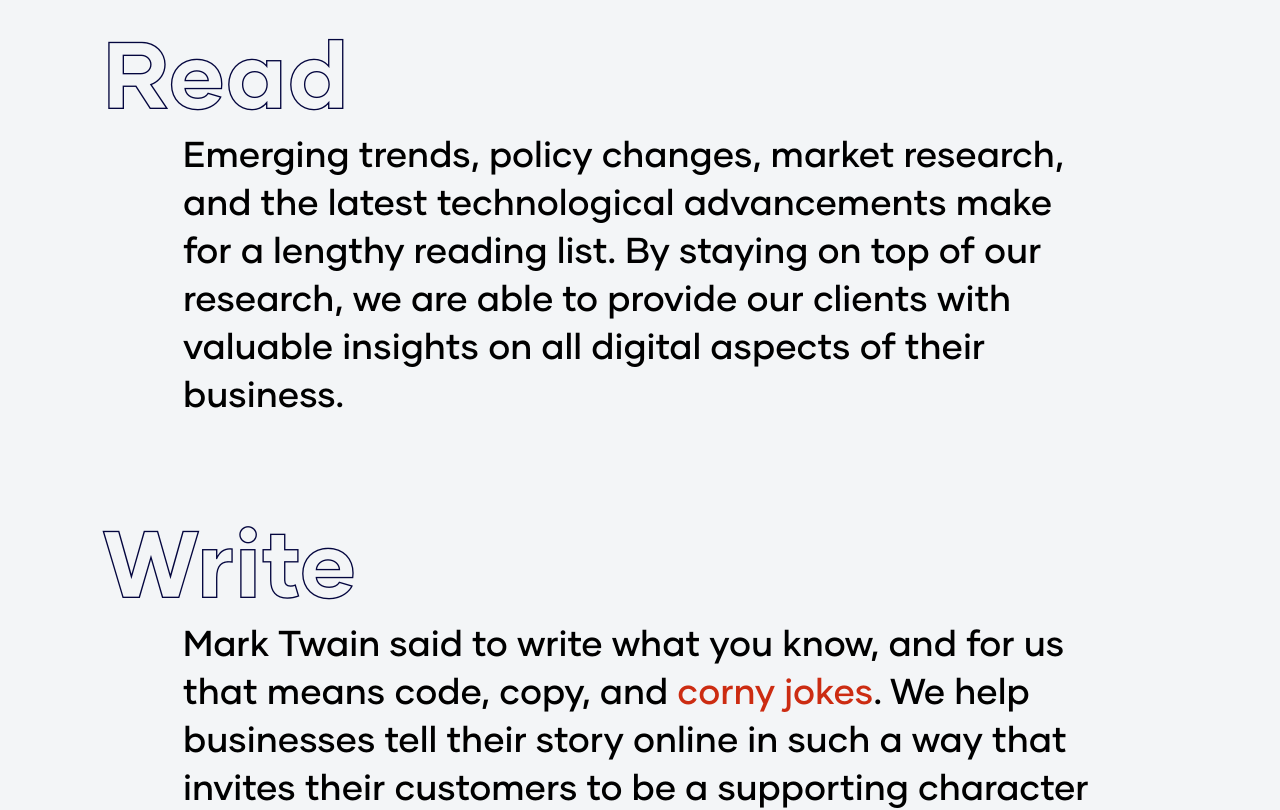
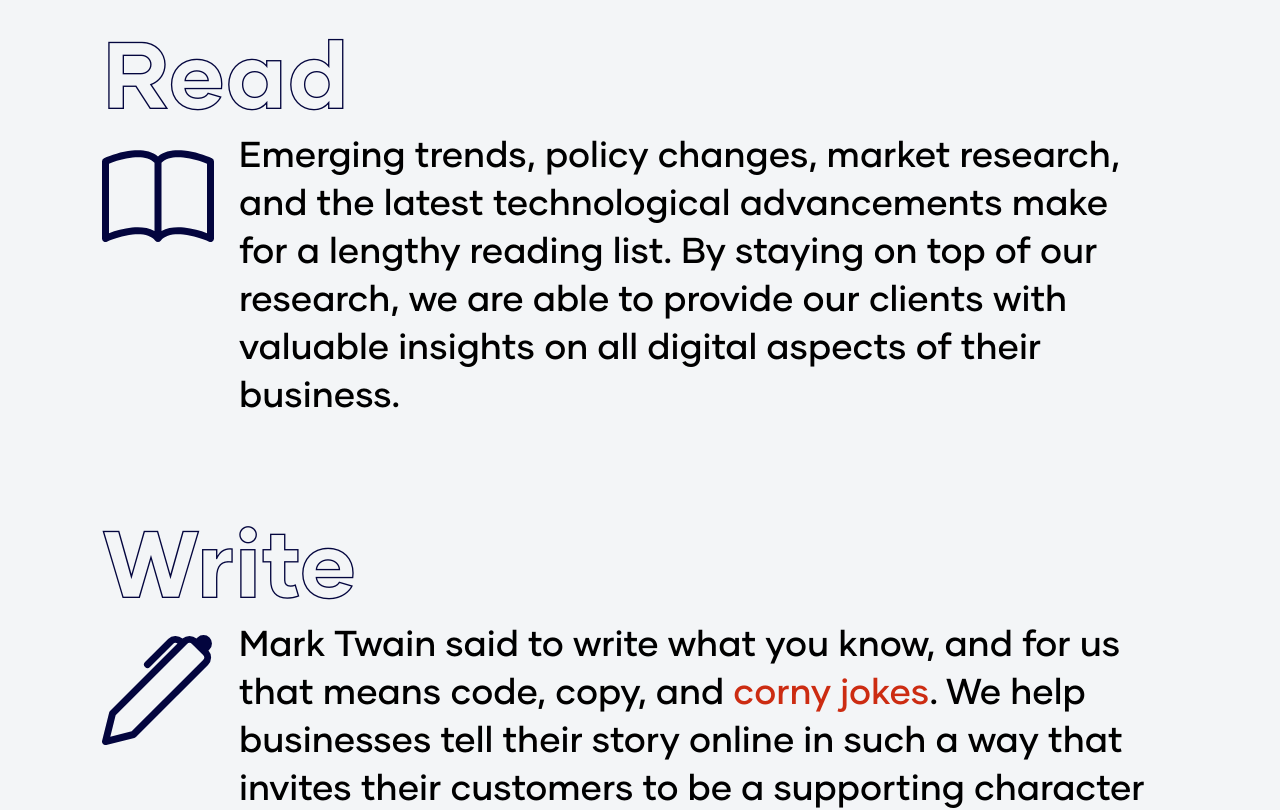
Before and after one commit to maplesyrupman/rwi-site, a Next.js app: page / in a window 1280 px wide. Shown: the part 1700-2510 px from the top of the page. Built offline with nearby package versions, Linux system fonts and the light colour scheme.

Commit message:
about icons

```diff
--- a/pages/index.js
+++ b/pages/index.js
@@ -3,8 +3,8 @@ import Image from 'next/image'
 import styles from '../styles/Home.module.css'
 import { useState, useEffect } from 'react'
 
-import { FaLaptopCode, FaUsers, FaFingerprint, FaRegHandshake, FaLinkedin, FaEnvelope, FaInstagram, FaFacebookF, FaTwitter, FaLinkedinIn, FaArrowDown } from 'react-icons/fa'
-
+import { FaLaptopCode, FaUsers, FaFingerprint, FaRegHandshake, FaLinkedin, FaEnvelope, FaInstagram, FaFacebookF, FaTwitter, FaLinkedinIn, FaArrowDown, FaRegLightbulb, FaBook, FaPenNib } from 'react-icons/fa'
+import { BsPen, BsBook} from 'react-icons/bs'
 import Layout from '../components/Layout'
 import ServicesSlider from '../components/ServicesSlider'
 import Link from 'next/link'
@@ -88,7 +88,7 @@ export default function Home() {
     if (jokeVisible) {
       window.addEventListener('scroll', hideJoke)
     }
-  },[jokeVisible]);
+  }, [jokeVisible]);
 
   const [activeService, setActiveService] = useState(services[0])
 
@@ -135,21 +135,24 @@ export default function Home() {
       para: <p className={styles.aboutParaText}>
         Emerging trends, policy changes, market research, and the latest technological advancements make for a lengthy reading list. By staying on top of our research, we are able to provide our clients with valuable insights on all digital aspects of their business.
       </p>,
-      colour: 'txtBlue'
+      colour: 'txtBlue',
+      icon: <BsBook />
     },
     {
       title: 'Write',
       para: <p className={styles.aboutParaText}>
         Mark Twain said to write what you know, and for us that means code, copy, and <span className='jokeQuestion' onClick={toggleJokeVisibility} onFocus={() => console.log('blur')} >corny jokes<span className={`jokePunch ${jokeVisible ? 'jokePunchShow' : ''}`}>What&apos;s the difference between cookies and biscuits? No one rejects all biscuits!</span></span>. We help businesses tell their story online in such a way that invites their customers to be a supporting character instead of just an audience member.
       </p>,
-      colour: 'txtBlue'
+      colour: 'txtBlue',
+      icon: <BsPen />
     },
     {
       title: 'Innovate',
       para: <p className={styles.aboutParaText}>
         In a constantly evolving world, businesses must include change as part of their strategy. We are always working on ways to make our websites faster, create marketing campaigns that excite their target audiences, and adapt online strategies to accomodate new legeslation and policy updates.
       </p>,
-      colour: 'txtRed'
+      colour: 'txtRed',
+      icon: <FaRegLightbulb />
     }
   ]
 
@@ -203,7 +206,12 @@ export default function Home() {
                 <h2 className={`${styles.aboutParaHeading} ${data.colour}`}>
                   {data.title}
                 </h2>
-                {data.para}
+                <div className={styles.aboutParaBox} >
+                  <div className={`${styles.aboutIcon} ${data.colour}`}>
+                    {data.icon}
+                  </div>
+                  {data.para}
+                </div>
               </div>
             )
           })}
@@ -262,9 +270,9 @@ export default function Home() {
           {team.map(person => {
             return (
               <div key={person.name} className={styles.teamCard}>
-                <div className={styles.teamImg}>
+                {/* <div className={styles.teamImg}>
 
-                </div>
+                </div> */}
                 <div className={styles.teamInfo}>
                   <h4 className={`${styles.teamName} txtBlue`}>
                     {person.name}
--- a/styles/Home.module.css
+++ b/styles/Home.module.css
@@ -72,6 +72,14 @@
   line-height: 7.2rem;
 }
 
+.aboutParaBox {
+  display: flex;
+}
+
+.aboutIcon {
+  font-size: 7rem;
+}
+
 .aboutParaText {
   max-width: 85%;
   margin: 0 auto;
@@ -143,6 +151,7 @@
 .teamCon {
   display: flex;
   justify-content: space-evenly;
+  padding-top: 3rem;
 }
 
 .teamCard {
--- a/styles/globals.css
+++ b/styles/globals.css
@@ -197,10 +197,6 @@ h1,h2,h3,h4,h5,h6,p,div {
   bottom: 25px;
 }
 
-.test {
-  background-color: red;
-}
-
 @media screen and (max-width: 1200px) {
   .btn {
     font-size: 1.5rem;
```
